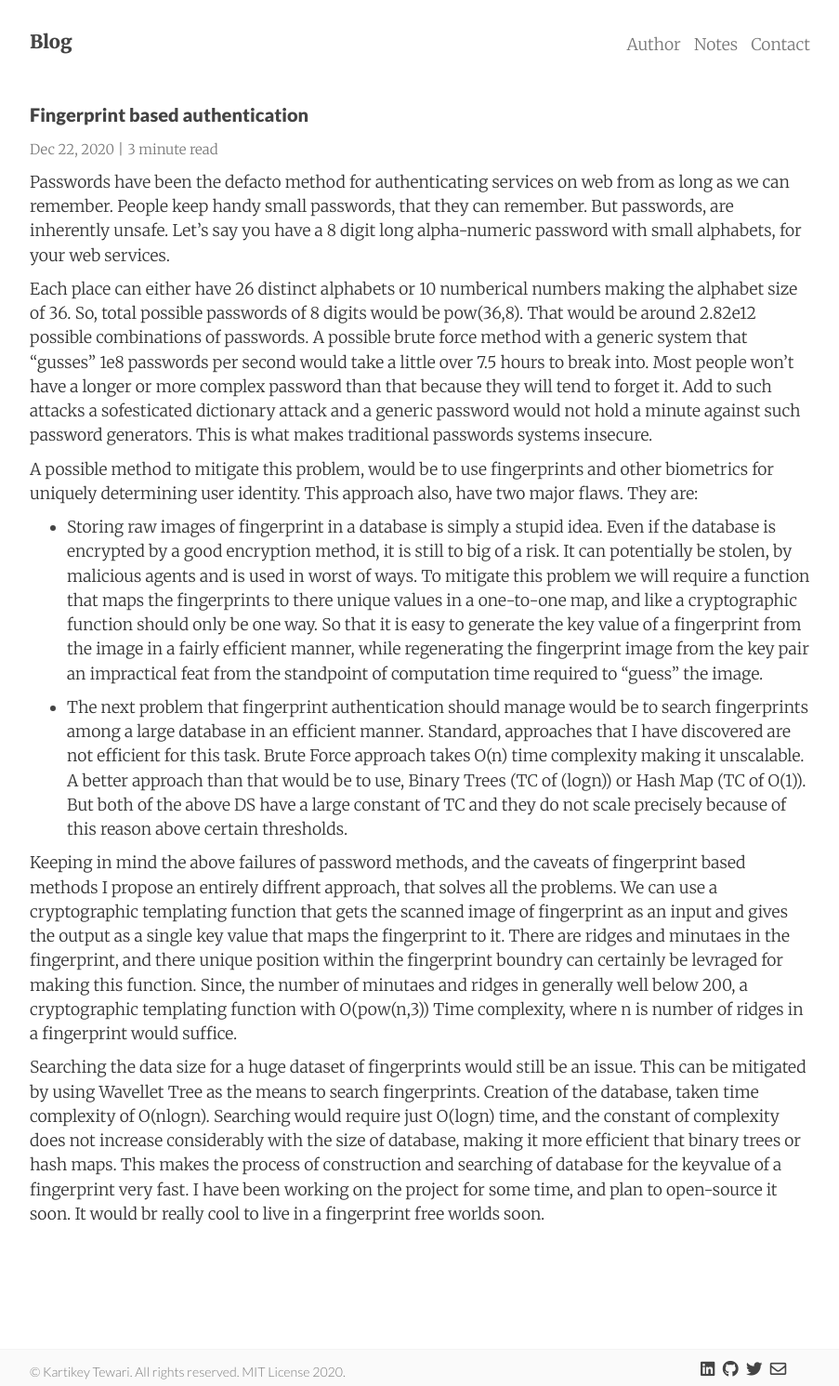
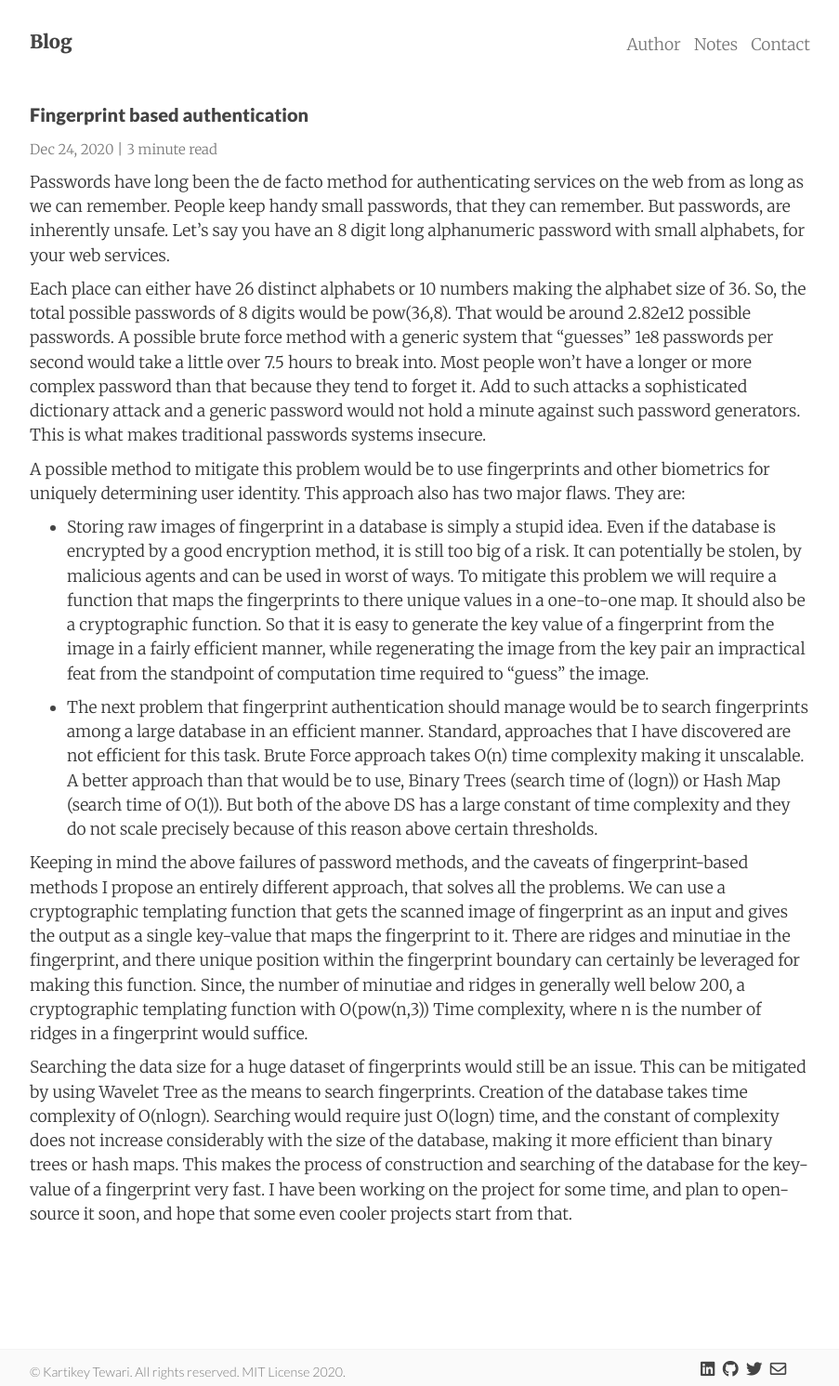
Before and after one commit to kartikeytewari/kartikeytewari.github.io, a Jekyll site: the page built from _posts/2020-12-24-fingerprint.md, in a window 1280 px wide. Shown: the whole page at 93% size, without its empty margins (188-1091 px from the left). Built offline with Jekyll 4.4.1, drawn with Linux system fonts in a browser that asks for light colours; nearby versions of some CDN libraries; comment, search, counter and statistics services are not loaded.

Commit message:
Corrected spelling and grammer in fingerprint blog

```diff
--- a/_posts/2020-12-24-fingerprint.md
+++ b/_posts/2020-12-24-fingerprint.md
@@ -1,21 +1,21 @@
 ---
 layout: post
 title: Fingerprint based authentication
-date: 2020-12-22 1:18
+date: 2020-12-24 18:34
 summary: The present auth system is broken. How do we fix it?
 categories: Jekyll mixyll
 ---
 
-Passwords have been the defacto method for authenticating services on web from as long as we can remember. People keep handy small passwords, that they can remember. But passwords, are inherently unsafe. Let's say you have a 8 digit long alpha-numeric password with small alphabets, for your web services.
+Passwords have long been the de facto method for authenticating services on the web from as long as we can remember. People keep handy small passwords, that they can remember. But passwords, are inherently unsafe. Let's say you have an 8 digit long alphanumeric password with small alphabets, for your web services.
 
-Each place can either have 26 distinct alphabets or 10 numberical numbers making the alphabet size of 36. So, total possible passwords of 8 digits would be pow(36,8). That would be around 2.82e12 possible combinations of passwords. A possible brute force method with a generic system that "gusses" 1e8 passwords per second would take a little over 7.5 hours to break into. Most people won't have a longer or more complex password than that because they will tend to forget it. Add to such attacks a sofesticated dictionary attack and a generic password would not hold a minute against such password generators. This is what makes traditional passwords systems insecure.
+Each place can either have 26 distinct alphabets or 10 numbers making the alphabet size of 36. So, the total possible passwords of 8 digits would be pow(36,8). That would be around 2.82e12 possible passwords. A possible brute force method with a generic system that "guesses" 1e8 passwords per second would take a little over 7.5 hours to break into. Most people won't have a longer or more complex password than that because they tend to forget it. Add to such attacks a sophisticated dictionary attack and a generic password would not hold a minute against such password generators. This is what makes traditional passwords systems insecure.
 
-A possible method to mitigate this problem, would be to use fingerprints and other biometrics for uniquely determining user identity. This approach also, have two major flaws. They are:
+A possible method to mitigate this problem would be to use fingerprints and other biometrics for uniquely determining user identity. This approach also has two major flaws. They are:
 
-- Storing raw images of fingerprint in a database is simply a stupid idea. Even if the database is encrypted by a good encryption method, it is still to big of a risk. It can potentially be stolen, by malicious agents and is used in worst of ways. To mitigate this problem we will require a function that maps the fingerprints to there unique values in a one-to-one map, and like a cryptographic function should only be one way. So that it is easy to generate the key value of a fingerprint from the image in a fairly efficient manner, while regenerating the fingerprint image from the key pair an impractical feat from the standpoint of computation time required to "guess" the image.
+- Storing raw images of fingerprint in a database is simply a stupid idea. Even if the database is encrypted by a good encryption method, it is still too big of a risk. It can potentially be stolen, by malicious agents and can be used in worst of ways. To mitigate this problem we will require a function that maps the fingerprints to there unique values in a one-to-one map. It should also be a cryptographic function. So that it is easy to generate the key value of a fingerprint from the image in a fairly efficient manner, while regenerating the image from the key pair an impractical feat from the standpoint of computation time required to "guess" the image.
 
-- The next problem that fingerprint authentication should manage would be to search fingerprints among a large database in an efficient manner. Standard, approaches that I have discovered are not efficient for this task. Brute Force approach takes O(n) time complexity making it unscalable. A better approach than that would be to use, Binary Trees (TC of (logn)) or Hash Map (TC of O(1)). But both of the above DS have a large constant of TC and they do not scale precisely because of this reason above certain thresholds.
+- The next problem that fingerprint authentication should manage would be to search fingerprints among a large database in an efficient manner. Standard, approaches that I have discovered are not efficient for this task. Brute Force approach takes O(n) time complexity making it unscalable. A better approach than that would be to use, Binary Trees (search time of (logn)) or Hash Map (search time of O(1)). But both of the above DS has a large constant of time complexity and they do not scale precisely because of this reason above certain thresholds.
 
-Keeping in mind the above failures of password methods, and the caveats of fingerprint based methods I propose an entirely diffrent approach, that solves all the problems. We can use a cryptographic templating function that gets the scanned image of fingerprint as an input and gives the output as a single key value that maps the fingerprint to it. There are ridges and minutaes in the fingerprint, and there unique position within the fingerprint boundry can certainly be levraged for making this function. Since, the number of minutaes and ridges in generally well below 200, a cryptographic templating function with O(pow(n,3)) Time complexity, where n is number of ridges in a fingerprint would suffice.
+Keeping in mind the above failures of password methods, and the caveats of fingerprint-based methods I propose an entirely different approach, that solves all the problems. We can use a cryptographic templating function that gets the scanned image of fingerprint as an input and gives the output as a single key-value that maps the fingerprint to it. There are ridges and minutiae in the fingerprint, and there unique position within the fingerprint boundary can certainly be leveraged for making this function. Since, the number of minutiae and ridges in generally well below 200, a cryptographic templating function with O(pow(n,3)) Time complexity, where n is the number of ridges in a fingerprint would suffice.
 
-Searching the data size for a huge dataset of fingerprints would still be an issue. This can be mitigated by using Wavellet Tree as the means to search fingerprints. Creation of the database, taken time complexity of O(nlogn). Searching would require just O(logn) time, and the constant of complexity does not increase considerably with the size of database, making it more efficient that binary trees or hash maps. This makes the process of construction and searching of database for the keyvalue of a fingerprint very fast. I have been working on the project for some time, and plan to open-source it soon. It would br really cool to live in a fingerprint free worlds soon.
+Searching the data size for a huge dataset of fingerprints would still be an issue. This can be mitigated by using Wavelet Tree as the means to search fingerprints. Creation of the database takes time complexity of O(nlogn). Searching would require just O(logn) time, and the constant of complexity does not increase considerably with the size of the database, making it more efficient than binary trees or hash maps. This makes the process of construction and searching of the database for the key-value of a fingerprint very fast. I have been working on the project for some time, and plan to open-source it soon, and hope that some even cooler projects start from that.
```
